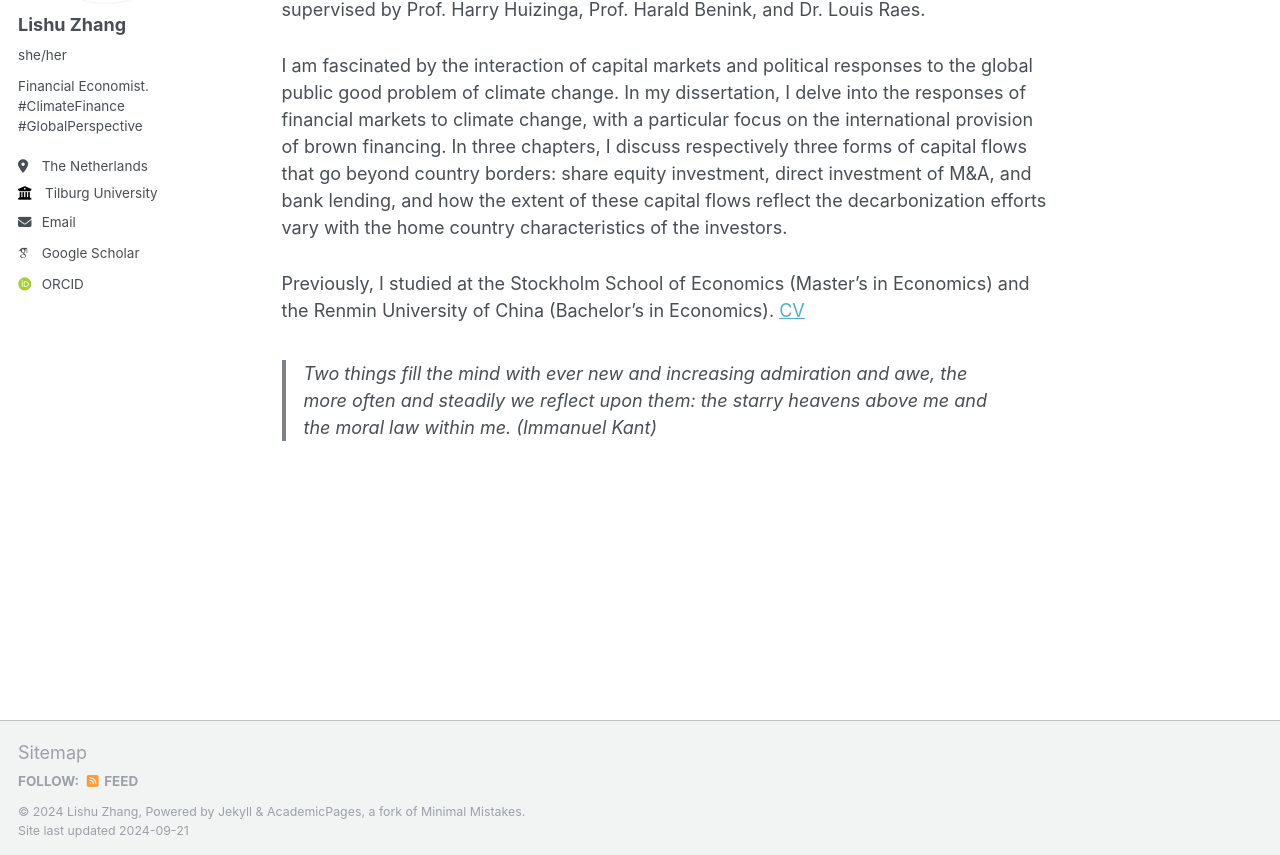
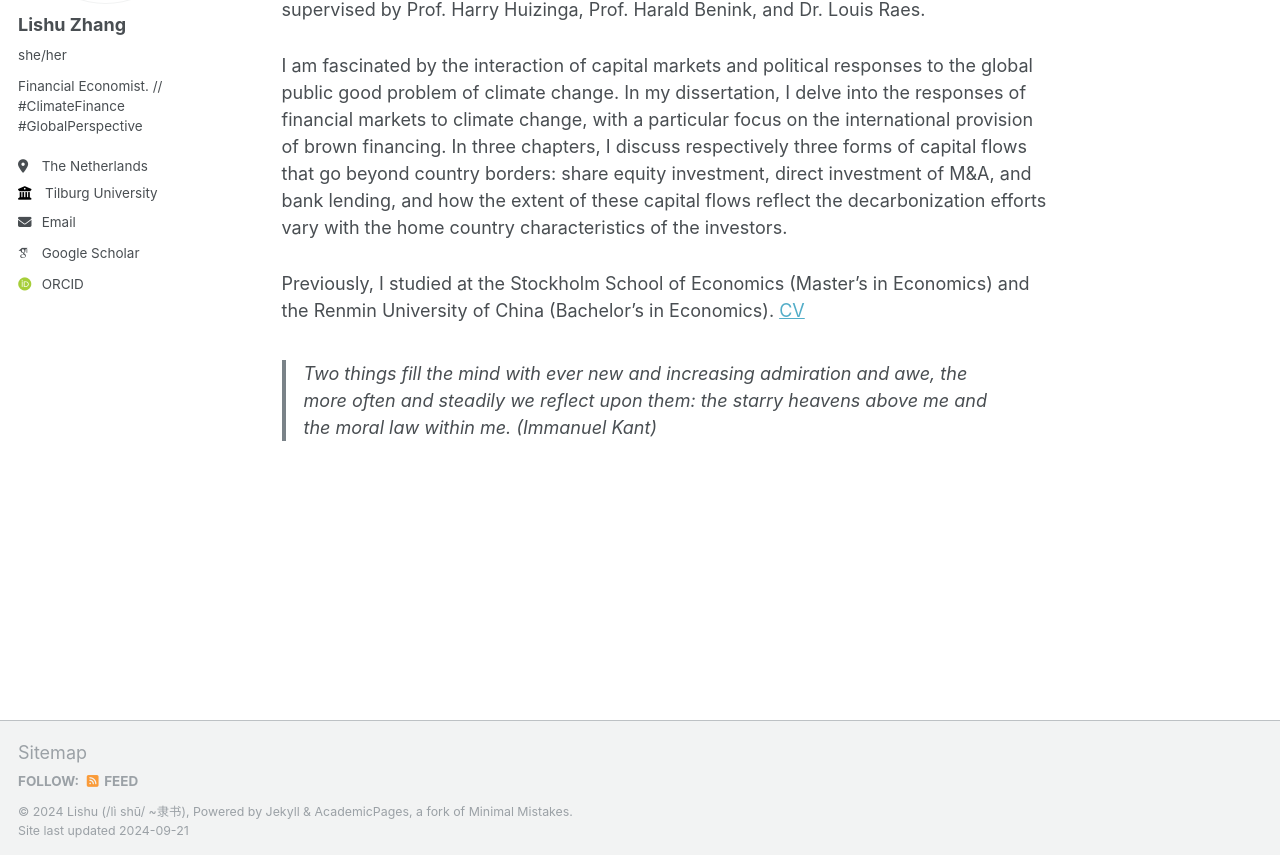
Before and after one commit to LishuZ/LishuZ.github.io, a Jekyll site: the page built from _pages/about.md, in a window 1280 px wide and 1147 px high. Shown: the part 289-1144 px from the top of the window. Built offline with Jekyll 4.4.1, drawn with Linux system fonts in a browser that asks for light colours; some web fonts are replaced.

Commit message:
Update _config.yml

```diff
--- a/_config.yml
+++ b/_config.yml
@@ -10,7 +10,7 @@
 locale                   : "en-US"
 title                    : "Lishu Zhang / 张郦姝"
 title_separator          : "-"
-name                     : &name "Lishu Zhang"
+name                     : &name "Lishu (/lì shū/ ~隶书)"
 description              : &description "PhD candidate in Economics at Tilburg University"
 url                      : https://lishuz.github.io # the base hostname & protocol for your site e.g. "https://mmistakes.github.io"
 baseurl                  : #"/main" # the subpath of your site, e.g. "/blog"
@@ -24,7 +24,7 @@ author:
   avatar           : "ProfilePic.png"
   name             : "Lishu Zhang"
   pronouns         : "she/her"  # example: "she/her"
-  bio              : "Financial Economist. #ClimateFinance #GlobalPerspective"
+  bio              : "Financial Economist. // #ClimateFinance #GlobalPerspective"
   location         : "The Netherlands"
   employer         : "Tilburg University"
   uri              : # URL
```
